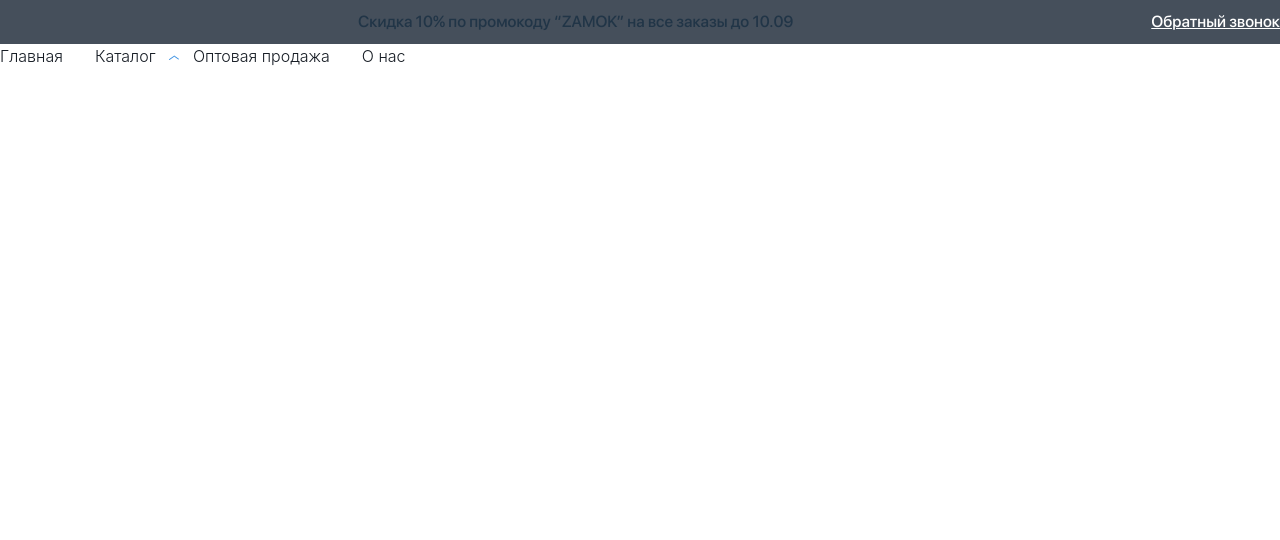
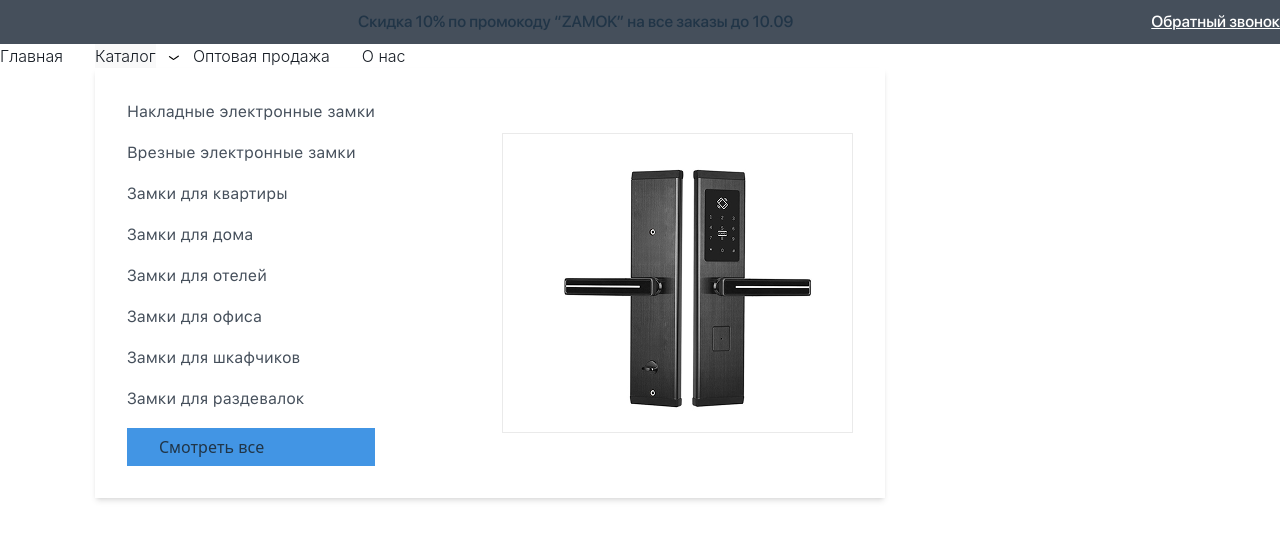
Before and after one commit to Julianioorio/LockShop, a React (Vite) app: page / in a window 1280 px wide. Shown: the top 540 px of the page. Built offline with nearby package versions, Linux system fonts and the light colour scheme; a web font is replaced by a local one.

Commit message:
add useToggle and catalog list

```diff
--- /dev/null
+++ b/src/shared/lib/hooks/useToggle.ts
@@ -0,0 +1,8 @@
+import { useState, useCallback } from "react";
+export const useToggle = (initial = false) => {
+  const [value, setValue] = useState(initial);
+  const toggle = useCallback(() => setValue((v) => !v), []);
+  const setTrue = useCallback(() => setValue(true), []);
+  const setFalse = useCallback(() => setValue(false), []);
+  return { value, toggle, setTrue, setFalse };
+};
--- a/src/shared/ui/PagesList.tsx
+++ b/src/shared/ui/PagesList.tsx
@@ -1,4 +1,7 @@
+import { useToggle } from "@/shared/lib/hooks/useToggle";
+import overheadLock from "@/shared/assets/img/OverheadL.png";
 export default function PagesList() {
+  const { value: isOpen, toggle } = useToggle(false);
   return (
     <nav>
       <ul className="list-none flex gap-8">
@@ -7,12 +10,48 @@ export default function PagesList() {
             Главная
           </a>
         </li>
-        <li className="relative cursor-pointer  w-[66px] h-[30px] group open">
-          <a href="#" className="font-SFT font-light text-[#161C24] no-underline">
+        <li className={`relative  w-[66px] h-[30px] group ${isOpen ? "open" : ""}`}>
+          <button className="font-SFT font-light text-[#161C24] no-underline cursor-pointer" onClick={toggle}>
             Каталог
             <span className="absolute bg-transparent top-[3px] left-10 w-10 h-2.5 block rotate-[35deg] float-right rounded-[2px] after:content-[''] after:bg-black after:w-[6px] after:h-[1px] after:block after:float-right after:rounded-[6px_10px_10px_6px] after:transition-all after:duration-500 after:ease-[cubic-bezier(0.25,1.7,0.35,0.8)] after:z--1 group-[.open]:after:rotate-[-70deg] group-[.open]:after:origin-center group-[.open]:after:bg-[#4295E4]"></span>
             <span className="absolute bg-transparent top-[22px] left-[50px] w-[40px] h-[10px] block rotate-[-35deg] float-right rounded-sm after:content-[''] after:bg-black after:w-[6px] after:h-[1px] after:block after:float-right after:rounded-[10px_6px_6px_10px] after:transition-all after:duration-500 after:ease-[cubic-bezier(0.25,1.7,0.35,0.8)] after:-z-10 group-[.open]:after:rotate-[70deg] group-[.open]:after:origin-center group-[.open]:after:bg-[#4295E4]"></span>
-          </a>
+          </button>
+          <div className="flex absolute p-8 bg-white shadow-md justify-between items-center  w-[790px]">
+            <div>
+              <ul className="list-none ">
+                <li className="mb-4 font-SFT text-[#454F5B] hover:text-[#161C24] border-b border-transparent hover:border-b-[#4295E4] transition-colors duration-200">
+                  <a href="#">Накладные электронные замки</a>
+                </li>
+                <li className="mb-4 font-SFT text-[#454F5B] hover:text-[#161C24] border-b border-transparent hover:border-b-[#4295E4] transition-colors duration-200">
+                  <a href="#">Врезные электронные замки</a>
+                </li>
+                <li className="mb-4 font-SFT text-[#454F5B] hover:text-[#161C24] border-b border-transparent hover:border-b-[#4295E4] transition-colors duration-200">
+                  <a href="#">Замки для квартиры</a>
+                </li>
+                <li className="mb-4 font-SFT text-[#454F5B] hover:text-[#161C24] border-b border-transparent hover:border-b-[#4295E4] transition-colors duration-200">
+                  <a href="#">Замки для дома</a>
+                </li>
+                <li className="mb-4 font-SFT text-[#454F5B] hover:text-[#161C24] border-b border-transparent hover:border-b-[#4295E4] transition-colors duration-200">
+                  <a href="#">Замки для отелей</a>
+                </li>
+                <li className="mb-4 font-SFT text-[#454F5B] hover:text-[#161C24] border-b border-transparent hover:border-b-[#4295E4] transition-colors duration-200">
+                  <a href="#">Замки для офиса</a>
+                </li>
+                <li className="mb-4 font-SFT text-[#454F5B] hover:text-[#161C24] border-b border-transparent hover:border-b-[#4295E4] transition-colors duration-200">
+                  <a href="#">Замки для шкафчиков</a>
+                </li>
+                <li className="mb-4 font-SFT text-[#454F5B] hover:text-[#161C24] border-b border-transparent hover:border-b-[#4295E4] transition-colors duration-200">
+                  <a href="#">Замки для раздевалок</a>
+                </li>
+                <a href="#" className="bg-[#4295E4] py-[7px] px-[32px] cursor-pointer no-underline block whitespace-nowrap hover:bg-[#56A9F8] active:bg-[#2E81D0]">
+                  Смотреть все
+                </a>
+              </ul>
+            </div>
+            <div className="w-[351px] ">
+              <img src={overheadLock} alt="OverheadLock" className="w-full h-auto" />
+            </div>
+          </div>
         </li>
         <li>
           <a href="#" className="font-SFT font-light text-[#161C24] no-underline">
```
Also changed, not shown: src/shared/assets/img/OverheadL.png (added).
